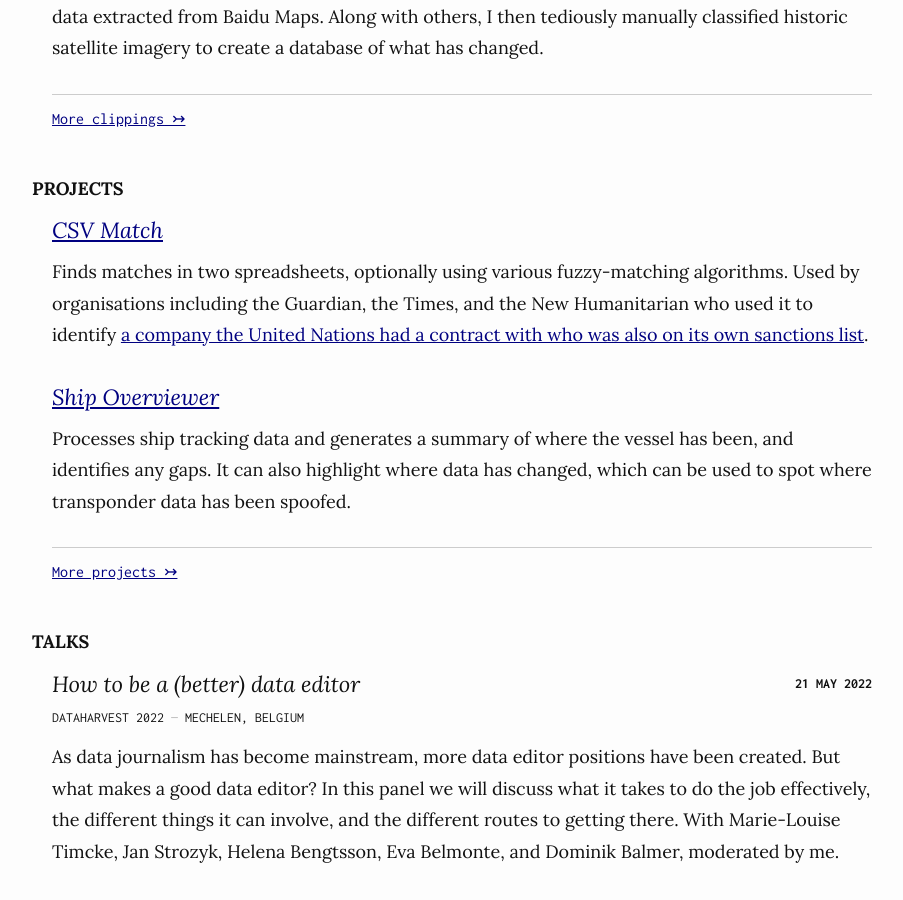
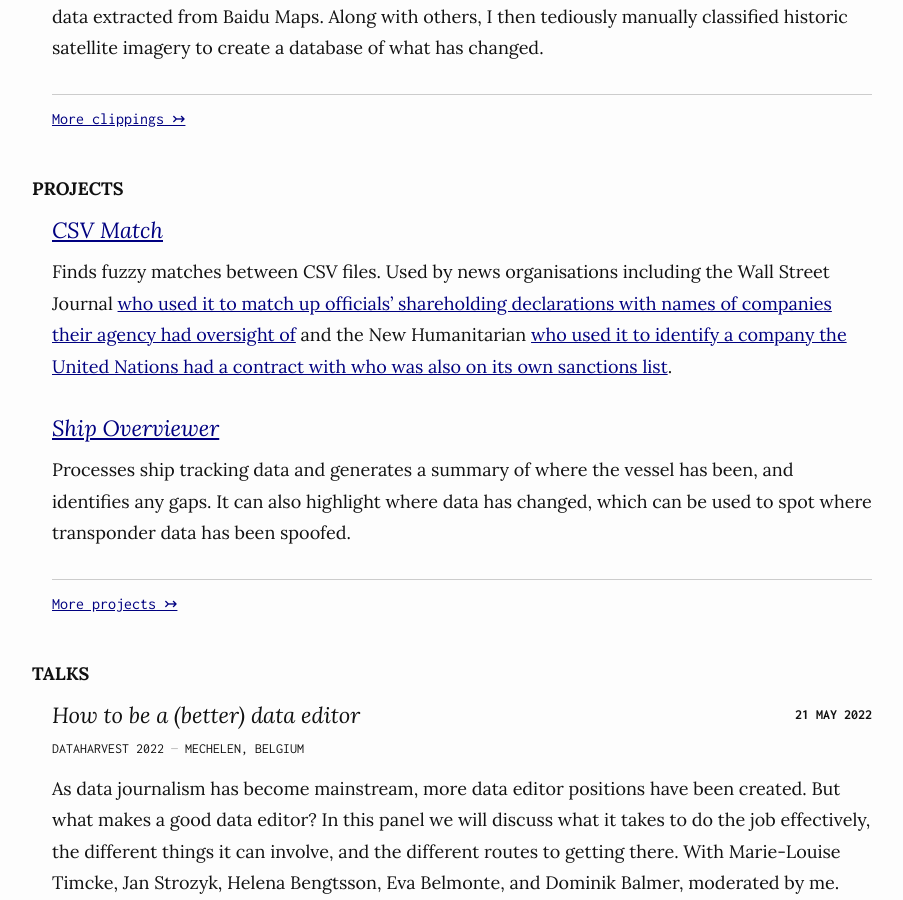
Before and after one commit to maxharlow/maxharlow.github.io, a Jekyll site: the page built from index.md, in a window 1280 px wide and 900 px high, scrolled down 1183 px. Shown: the whole window, without its empty margins (188-1091 px from the left). Built offline with Jekyll 4.4.1, drawn with Linux system fonts in a browser that asks for light colours.

```diff
--- a/_data/projects.yaml
+++ b/_data/projects.yaml
@@ -3,7 +3,7 @@
     type: tool
     state: current
     details: |
-        Finds matches in two spreadsheets, optionally using various fuzzy-matching algorithms. Used by organisations including the Guardian, the Times, and the New Humanitarian who used it to identify [a company the United Nations had a contract with who was also on its own sanctions list](https://www.thenewhumanitarian.org/investigations/2016/09/02/exclusive-un-paying-blacklisted-diamond-company-central-african-republic).
+        Finds fuzzy matches between CSV files. Used by news organisations including the Wall Street Journal [who used it to match up officials' shareholding declarations with names of companies their agency had oversight of](https://www.wsj.com/articles/capital-assets-11665673055) and the New Humanitarian [who used it to identify a company the United Nations had a contract with who was also on its own sanctions list](https://www.thenewhumanitarian.org/investigations/2016/09/02/exclusive-un-paying-blacklisted-diamond-company-central-african-republic).
 
 -   title: Ship Overviewer
     link: https://observablehq.com/@maxharlow/ship-overviewer
@@ -32,6 +32,13 @@
     state: current
     details: |
         Downloads a list of URLs from a CSV spreadsheet.
+
+-   title: Textmatch
+    link: https://github.com/maxharlow/textmatch
+    type: library
+    state: current
+    details: |
+        Finds fuzzy matches between datasets. The library that powers CSV Match.
 
 -   title: NDJson-to-CSV
     link: https://github.com/maxharlow/ndjson-to-csv
```
